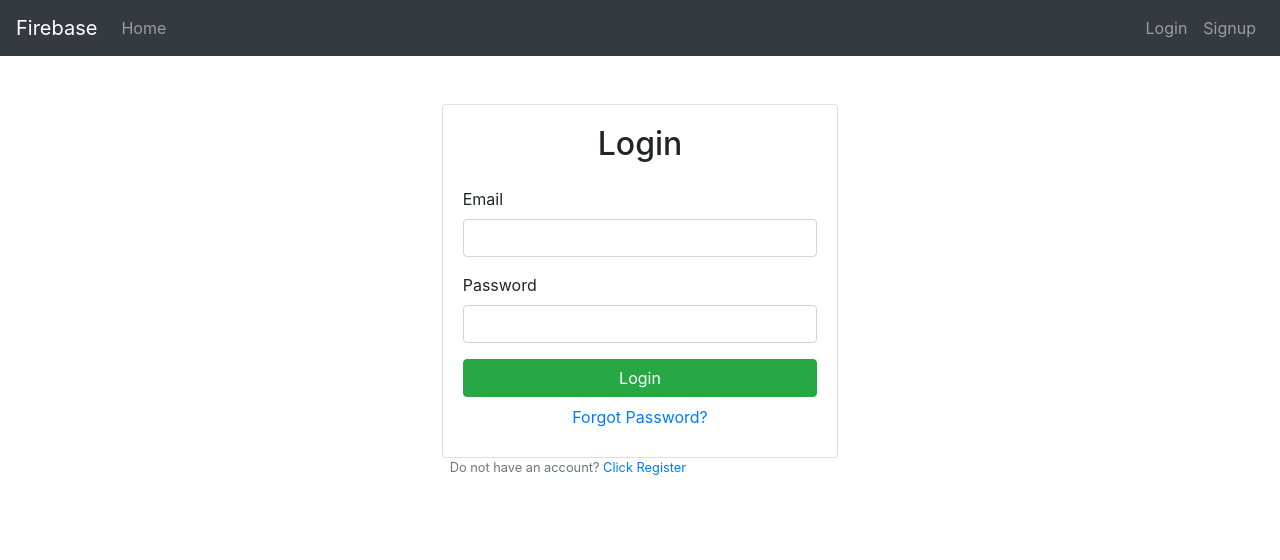
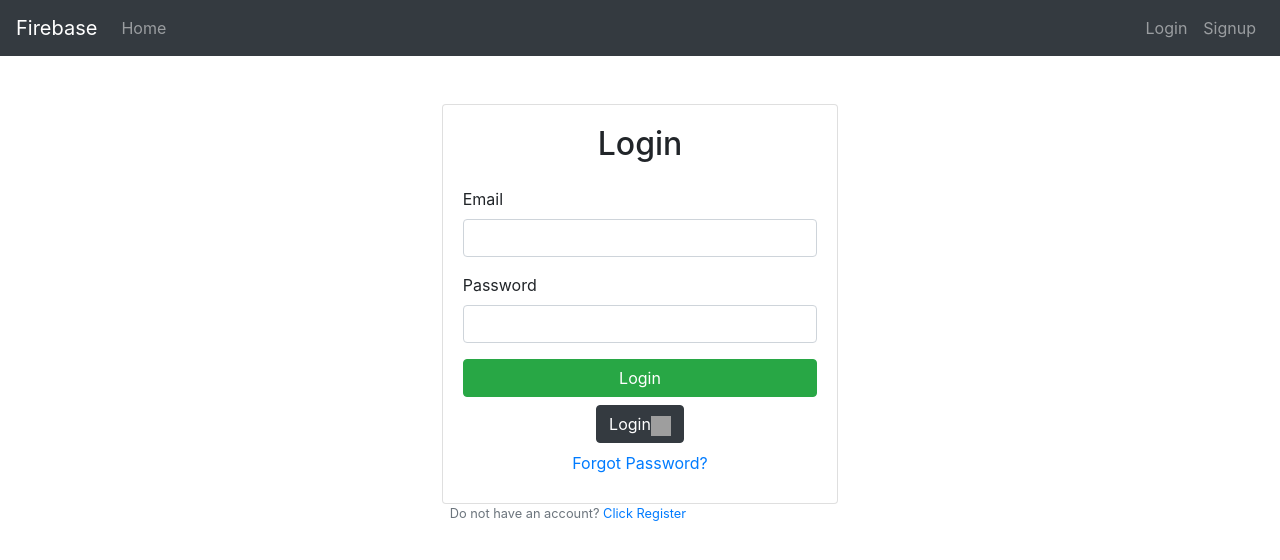
Before and after one commit to CasianoJr/firebase_react_auth, a React (Create React App) app: page /login in a window 1280 px wide. Shown: the top 560 px of the page. Built offline with nearby package versions, Linux system fonts and the light colour scheme; no server answers; grey boxes are pictures that could not be loaded.

Commit message:
addGoogleLogin

```diff
--- a/src/authentication/AuthProvider.js
+++ b/src/authentication/AuthProvider.js
@@ -1,5 +1,5 @@
 import React, { useContext, useEffect, createContext, useState } from "react";
-import { firebaseAuth } from "../firebase";
+import { firebaseAuth, googleProvider } from "../firebase";
 const AuthContext = createContext(null);
 
 export function useAuth() {
@@ -15,6 +15,9 @@ export function AuthProvider(props) {
    };
    const login = (email, password) => {
       return firebaseAuth.signInWithEmailAndPassword(email, password);
+   };
+   const loginGoogle = () => {
+      return firebaseAuth.signInWithPopup(googleProvider);
    };
    const logout = () => {
       return firebaseAuth.signOut().then(() => setCurrentUser(null));
@@ -45,6 +48,7 @@ export function AuthProvider(props) {
       currentUser,
       signup,
       login,
+      loginGoogle,
       logout,
       resetPassword,
       updateEmail,
--- a/src/authentication/Login.js
+++ b/src/authentication/Login.js
@@ -6,7 +6,7 @@ import { useAuth } from "./AuthProvider";
 export default function Login() {
    const emailRef = useRef();
    const passwordRef = useRef();
-   const { login } = useAuth();
+   const { login, loginGoogle } = useAuth();
    const [error, setError] = useState("");
    const [loading, setLoading] = useState(false);
    const history = useHistory();
@@ -19,6 +19,19 @@ export default function Login() {
          await login(emailRef.current.value, passwordRef.current.value);
          history.push("/");
       } catch (err) {
+         console.log(err.code);
+         setError(err.message);
+      }
+      setLoading(false);
+   };
+   const handleGoogleLogin = async () => {
+      setLoading(true);
+      try {
+         setError("");
+         await loginGoogle();
+         history.push("/");
+      } catch (err) {
+         console.log(err.code);
          setError(err.message);
       }
       setLoading(false);
@@ -55,6 +68,17 @@ export default function Login() {
                      >
                         Login
                      </Button>
+                     <div className="text-center pt-2">
+                        <Button variant="dark" onClick={handleGoogleLogin}>
+                           Login
+                           <img
+                              src="https://www.google.com/images/branding/googleg/1x/googleg_standard_color_128dp.png"
+                              alt="with google"
+                              height="20"
+                              width="20"
+                           ></img>
+                        </Button>
+                     </div>
                   </Form>
                   <div className="text-center my-2">
                      <Link to="/forgot_password">Forgot Password?</Link>
--- a/src/authentication/Logout.js
+++ b/src/authentication/Logout.js
@@ -12,8 +12,9 @@ export default function Logout(props) {
       try {
          await logout();
          history.push("/login");
-      } catch {
-         setError("Something went wrong, fail to logout!");
+      } catch (err) {
+         console.log(err.code);
+         setError(err.message);
       }
    };
    return (
--- a/src/authentication/Signup.js
+++ b/src/authentication/Signup.js
@@ -23,8 +23,9 @@ export default function Signup() {
          setLoading(true);
          await signup(emailRef.current.value, passwordRef.current.value);
          history.push("/");
-      } catch {
-         setError("Something went wrong! Failed to create account. Try again.");
+      } catch (err) {
+         console.log(err.code);
+         setError(err.message);
       }
       setLoading(false);
    };
--- a/src/firebase.js
+++ b/src/firebase.js
@@ -14,4 +14,5 @@ const firebaseConfig = {
 const firebaseApp = firebase.initializeApp(firebaseConfig);
 
 export const firebaseAuth = firebaseApp.auth();
+export const googleProvider = new firebase.auth.GoogleAuthProvider();
 export default firebaseApp;
```
